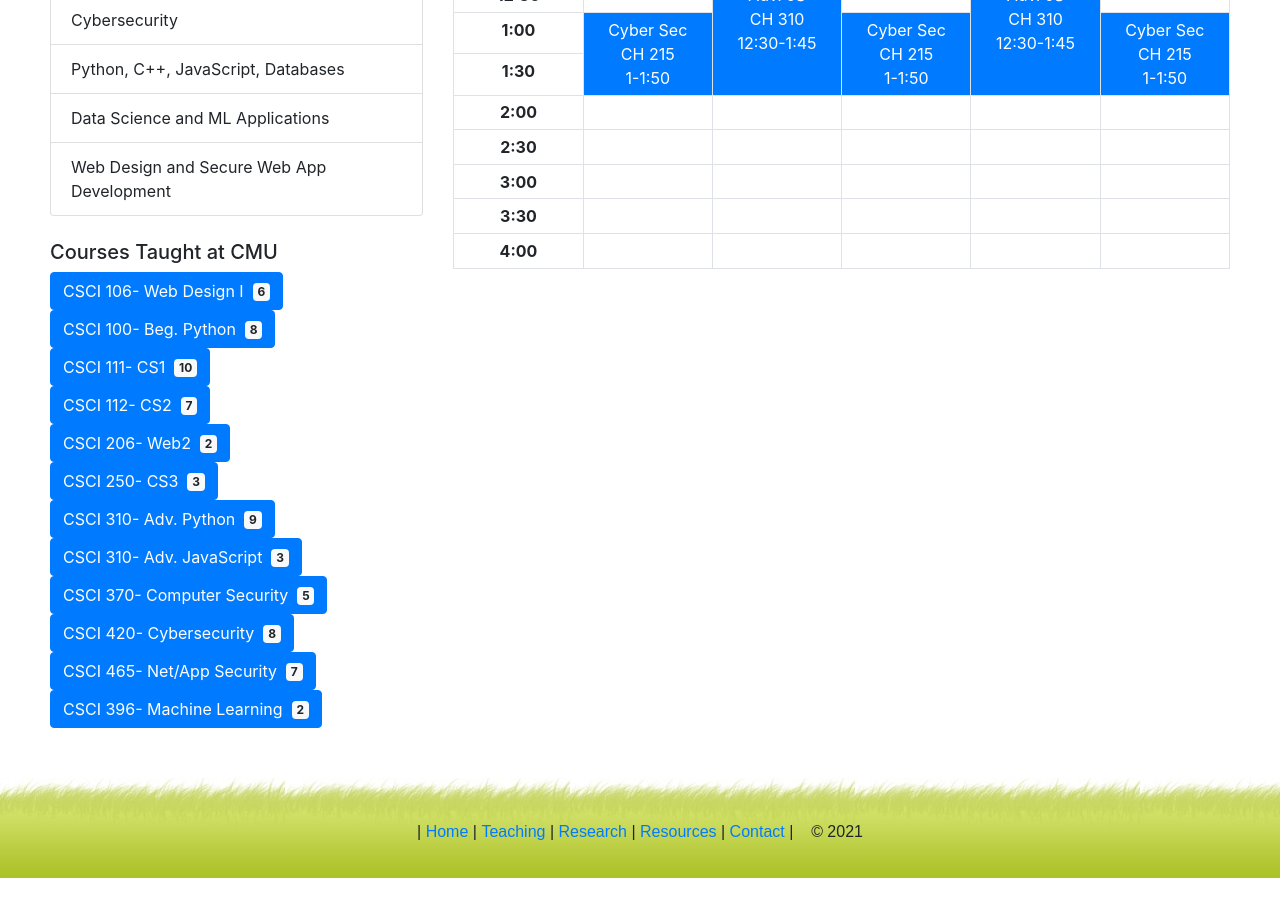
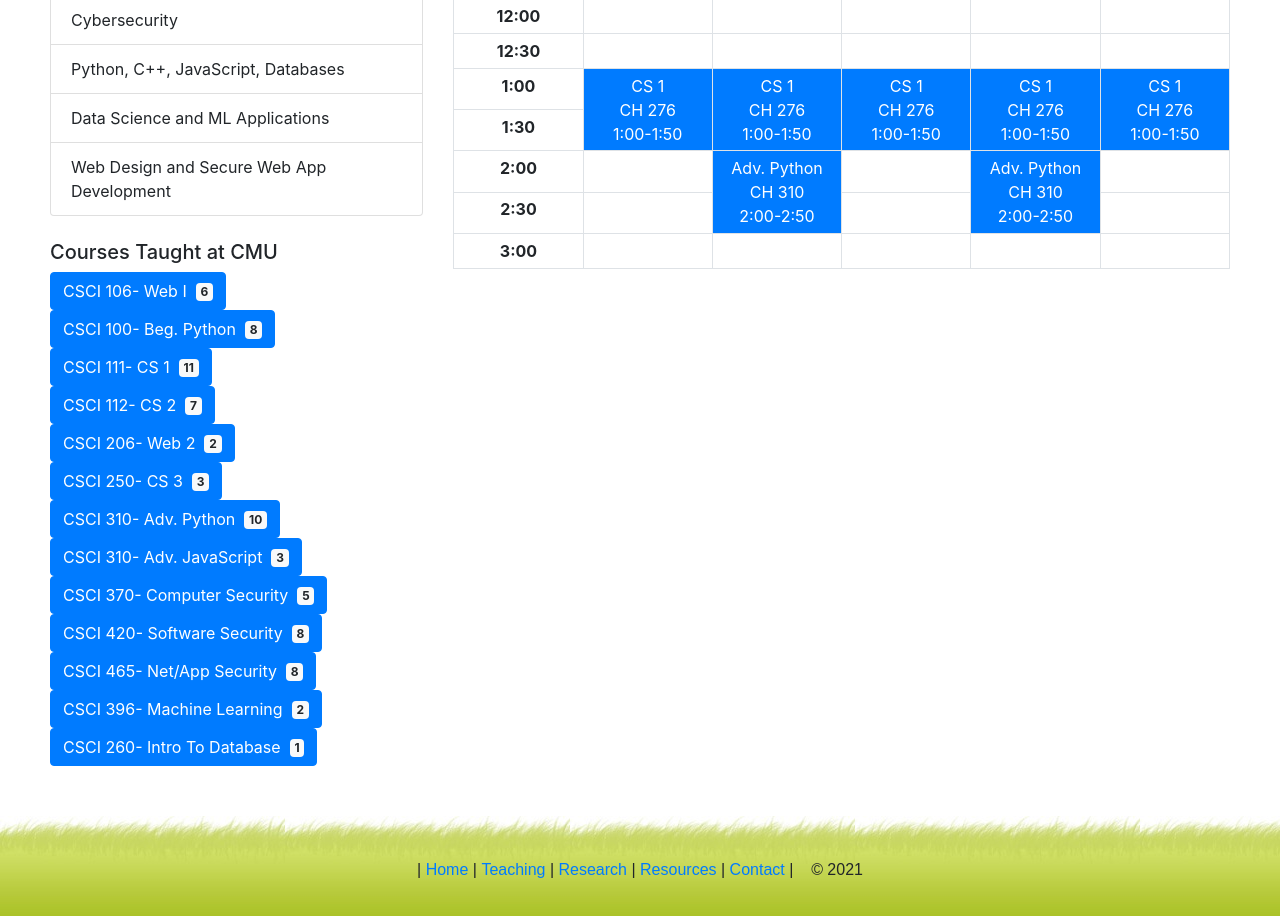
Before and after one commit to rambasnet/rambasnet.github.io, a Next.js app: page /teaching in a window 1280 px wide. Shown: the part 700-1616 px from the top of the page. Before the commit the page ends 1578 px from the top, so only its background shows below. Built offline with nearby package versions, Linux system fonts and the light colour scheme.

Commit message:
update schedule

```diff
--- a/pages/components/data/courses.json
+++ b/pages/components/data/courses.json
@@ -1,6 +1,6 @@
 [
   {
-    "name": "CSCI 106- Web Design I",
+    "name": "CSCI 106- Web I",
     "times": 6
   },
   {
@@ -8,24 +8,24 @@
     "times": 8
   },
   {
-    "name": "CSCI 111- CS1",
-    "times": 10
+    "name": "CSCI 111- CS 1",
+    "times": 11
   },
   {
-    "name": "CSCI 112- CS2",
+    "name": "CSCI 112- CS 2",
     "times": 7
   },
   {
-    "name": "CSCI 206- Web2",
+    "name": "CSCI 206- Web 2",
     "times": 2
   },
   {
-    "name": "CSCI 250- CS3",
+    "name": "CSCI 250- CS 3",
     "times": 3
   },
   {
     "name": "CSCI 310- Adv. Python",
-    "times": 9
+    "times": 10
   },
   {
     "name": "CSCI 310- Adv. JavaScript",
@@ -36,15 +36,19 @@
     "times": 5
   },
   {
-    "name": "CSCI 420- Cybersecurity",
+    "name": "CSCI 420- Software Security",
     "times": 8
   },
   {
     "name": "CSCI 465- Net/App Security",
-    "times": 7
+    "times": 8
   },
   {
     "name": "CSCI 396- Machine Learning",
     "times": 2
+  },
+  {
+    "name": "CSCI 260- Intro To Database",
+    "times": 1
   }
 ]
--- a/pages/components/schedule.js
+++ b/pages/components/schedule.js
@@ -5,46 +5,55 @@ class Schedule extends React.Component {
   constructor(props) {
     super(props);
     this.state = {
-      semester: "Spring 2022 Schedule",
+      semester: "Fall 2022 Schedule",
       office: "CH 329",
       days: ["Mon", "Tues", "Wed", "Thrs", "Fri"],
-      times: ["9:00", "9:30", "10:00", "10:30", "11:00",
+      times: ["8:00", "8:30", "9:00", "9:30", "10:00", "10:30", "11:00",
         "11:30", "12:00", "12:30", "1:00", "1:30", "2:00", "2:30",
-        "3:00", "3:30", "4:00"],
+        "3:00"],
       office_hours: [
         {
-          days: ["Mon", "Tues", "Wed", "Thrs", "Fri"],
+          days: ["Mon", "Wed", "Fri"],
           start_time: "9:00",
-          time: "9-9:50",
+          time: "9-10:15",
           includes: "9:30",
-          row_span: 2
+          row_span: 3
         }
       ],
       classes: [
         {
-          name: "Adv. JS",
+          name: "Adv. Python",
           loc: "CH 310",
-          start_time: "12:30",
+          start_time: "2:00",
           days: ["Tues", "Thrs"],
-          time: "12:30-1:45",
-          includes: "1:30",
+          time: "2:00-2:50",
+          includes: "2:30",
+          row_span: 2
+        },
+        {
+          name: "Intro DB",
+          loc: "CH 315",
+          start_time: "9:30",
+          days: ["Tues", "Thrs"],
+          time: "9:30-10:45",
+          includes: "10:30",
           row_span: 3
         },
         {
-          name: "Py ML",
+          name: "Net/App Sec",
           loc: "CH 215",
-          start_time: "10:00",
+          start_time: "11:00",
           days: ["Mon", "Wed", "Fri"],
-          time: "10-10:50",
-          includes: "10:30",
+          time: "11:00-11:50",
+          includes: "11:30",
           row_span: 2
         },
         {
-          name: "Cyber Sec",
-          loc: "CH 215",
+          name: "CS 1",
+          loc: "CH 276",
           start_time: "1:00",
-          days: ["Mon", "Wed", "Fri"],
-          time: "1-1:50",
+          days: ["Mon", "Tues", "Wed", "Thrs", "Fri"],
+          time: "1:00-1:50",
           includes: "1:30",
           row_span: 2
         }
@@ -95,7 +104,7 @@ class Schedule extends React.Component {
           for (let count = 0; count < oh.row_span; count++)
             RowSpanned[day].push(this.state.times[i + count]);
           html += '<td width="16%" class="bg-success schedule" rowspan=' + oh.row_span +
-            '>Off. Hr.<br />' + this.state.office + '<br />' + oh.time + '</td>';
+            '>Office Hour<br />' + this.state.office + '<br />' + oh.time + '</td>';
         }
         // check if there's a class during this time
         else {
```
